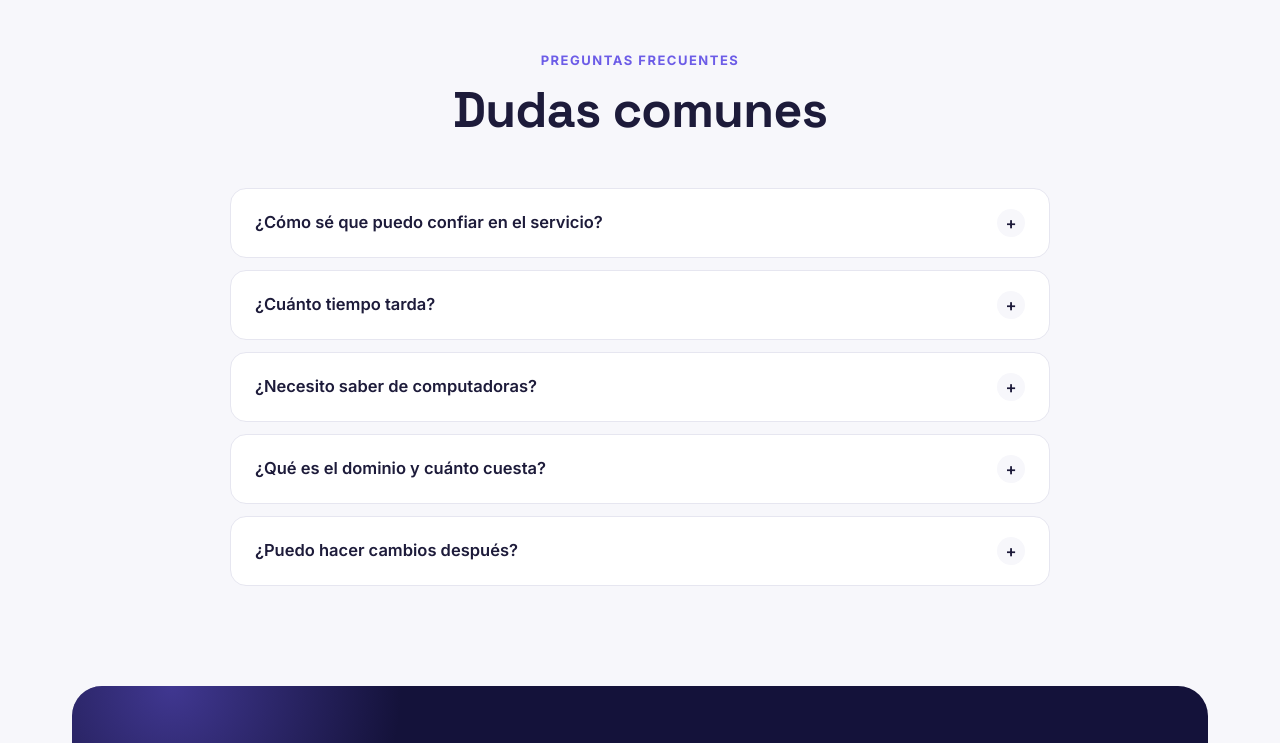
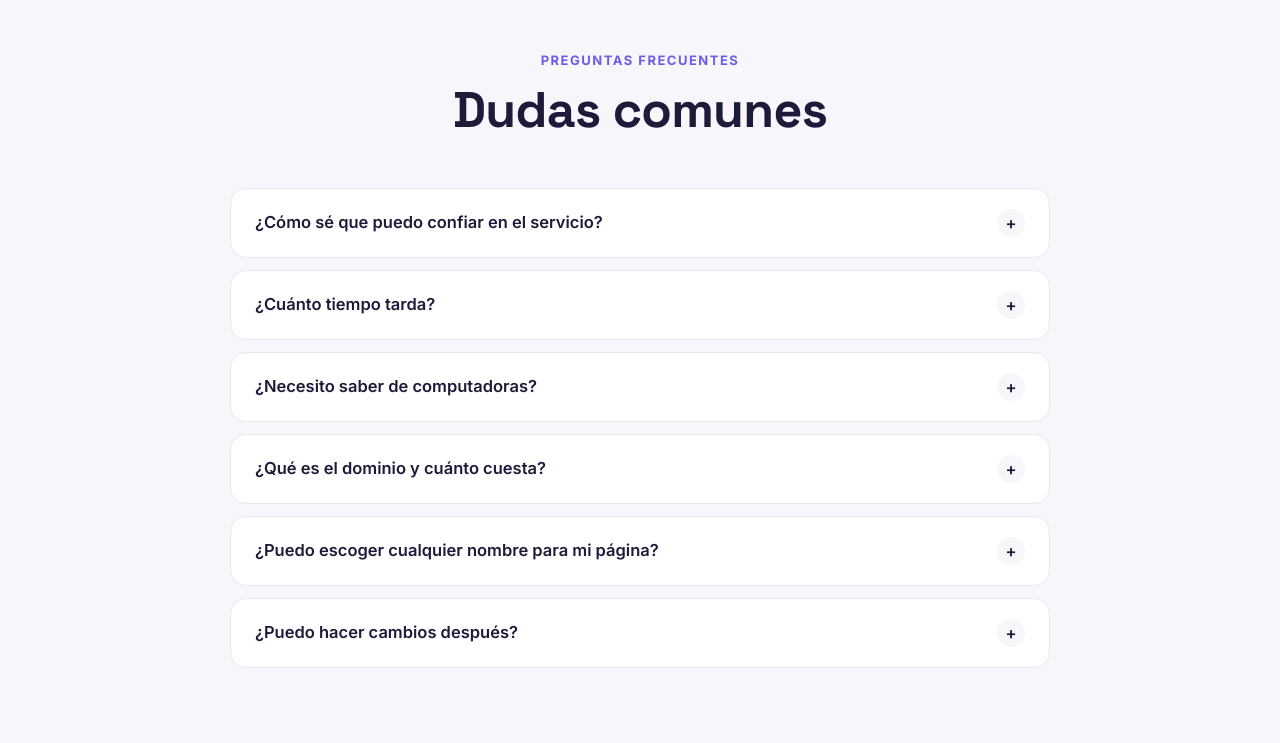
Before and after one commit to kevincamposcr/kevincamposcr.github.io, a plain HTML site: page index.html in a window 1280 px wide. Shown: the part 6121-6864 px from the top of the page. Drawn offline with nearby package versions, Linux system fonts and the light colour scheme.

Commit message:
Portafolio: aclarar que el dominio depende de su disponibilidad
Nueva pregunta frecuente sobre escoger el nombre y alternativas si está
ocupado; precio según terminación; "según disponibilidad" en las condiciones.

Co-Authored-By: Claude Opus 5.5 <noreply@anthropic.com>
Claude-Session: https://claude.ai/code/session_019FH6TjrMiqgk3ERLoicNoG

```diff
--- a/index.html
+++ b/index.html
@@ -232,7 +232,7 @@ footer .wrap{display:flex;justify-content:space-between;gap:14px;flex-wrap:wrap}
       <ul><li>Hasta 3 cambios pequeños al mes</li><li>Actualizar precios, horarios y promos</li><li>Revisión de que todo funcione</li><li>Soporte por WhatsApp</li></ul>
       <a href="#" class="btn btn-ghost" data-wa="Hola Kevin, quisiera una cotización del mantenimiento mensual de mi página.">Cotizar mantenimiento</a></div>
   </div>
-  <div class="terms rv"><span>Demo gratis antes de pagar</span><span>50% al iniciar, 50% al entregar</span><span>El dominio queda a nombre suyo</span></div>
+  <div class="terms rv"><span>Demo gratis antes de pagar</span><span>50% al iniciar, 50% al entregar</span><span>El dominio queda a nombre suyo, según disponibilidad</span></div>
 </div></section>
 
 <section id="proceso"><div class="wrap">
@@ -291,7 +291,8 @@ const PREGUNTAS = [
   ["¿Cómo sé que puedo confiar en el servicio?","Usted ve una demo de su página antes de pagar un solo colón. Luego paga solo el 50% para empezar y el resto cuando la página ya está lista y a su gusto. Además, el dominio queda registrado a nombre suyo, no al mío."],
   ["¿Cuánto tiempo tarda?","Una página básica suele estar lista en pocos días. Las páginas con catálogo, reservas o dos idiomas pueden tardar un poco más, según cuánta información haya que preparar."],
   ["¿Necesito saber de computadoras?","Para nada. Usted me manda la información y las fotos por WhatsApp y yo me encargo de todo: diseño, publicación y configuración."],
-  ["¿Qué es el dominio y cuánto cuesta?","Es el nombre de su página, por ejemplo minegocio.com. Se paga una vez al año directamente al proveedor, a nombre suyo. Le explico las opciones y le ayudo a comprarlo."],
+  ["¿Qué es el dominio y cuánto cuesta?","Es el nombre de su página, por ejemplo minegocio.com. Se paga una vez al año directamente al proveedor, a nombre suyo, y el precio depende de la terminación (.com, .cr, .co.cr). Le explico las opciones y le ayudo a comprarlo."],
+  ["¿Puedo escoger cualquier nombre para mi página?","Depende de que esté disponible: cada dominio es único, y si otra persona ya lo registró no se puede usar. Antes de empezar reviso si el nombre que usted quiere está libre. Si ya está ocupado, le propongo alternativas parecidas, por ejemplo con otra terminación (.cr o .co.cr), agregando la ciudad (minegociogrecia.com) o con una variación del nombre."],
   ["¿Puedo hacer cambios después?","Claro. Con el plan de mantenimiento los cambios pequeños están incluidos cada mes. Si no tiene el plan, se cotizan por aparte."]
 ];
 /* ========================= */
```
